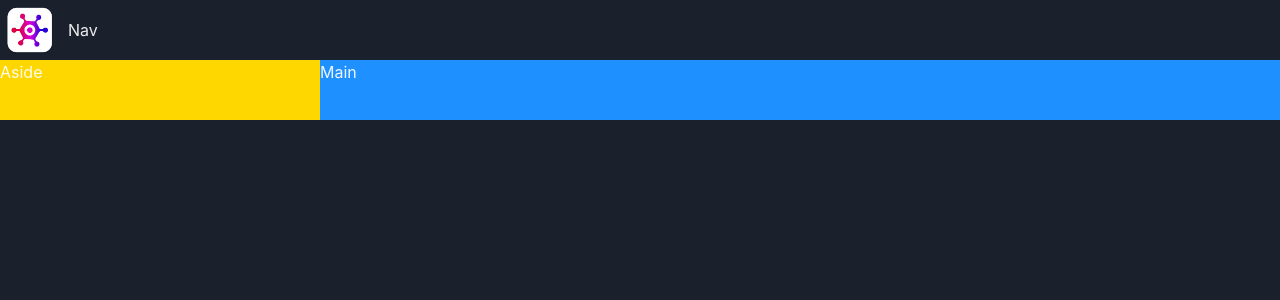
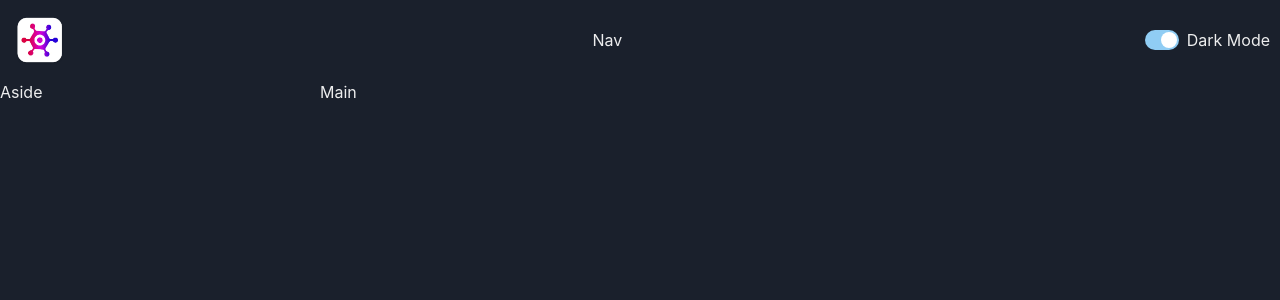
Before and after one commit to HurricaneSKC/game-hub, a React (Vite) app: page / in a window 1280 px wide. Shown: the top 300 px of the page. Built offline with nearby package versions, Linux system fonts and the light colour scheme.

Commit message:
Adds color mode switch

```diff
--- a/src/App.tsx
+++ b/src/App.tsx
@@ -16,11 +16,11 @@ function App() {
         <NavBar />
       </GridItem>
       <Show above="lg">
-        <GridItem colSpan={2} area="aside" bg="gold">
+        <GridItem colSpan={2} area="aside" bg="">
           Aside
         </GridItem>
       </Show>
-      <GridItem colSpan={6} area="main" bg="dodgerblue">
+      <GridItem colSpan={6} area="main" bg="">
         Main
       </GridItem>
     </Grid>
--- a/src/Navigation/NavBar.tsx
+++ b/src/Navigation/NavBar.tsx
@@ -1,11 +1,13 @@
 import { HStack, Image, Text } from "@chakra-ui/react";
 import logo from "../assets/GameHub Resources/Logo/logo.webp";
+import ColorModeSwitch from "../assets/ColorModeSwitch/ColorModeSwitch";
 
 const NavBar = () => {
   return (
-    <HStack>
+    <HStack justifyContent="space-between" padding="10px">
       <Image src={logo} boxSize="60px" />
       <Text>Nav</Text>
+      <ColorModeSwitch />
     </HStack>
   );
 };
--- /dev/null
+++ b/src/assets/ColorModeSwitch/ColorModeSwitch.tsx
@@ -0,0 +1,13 @@
+import { HStack, Switch, Text, useColorMode } from "@chakra-ui/react";
+
+const ColorModeSwitch = () => {
+  const { colorMode, toggleColorMode } = useColorMode();
+  return (
+    <HStack>
+      <Switch isChecked={colorMode === "dark"} onChange={toggleColorMode} />
+      <Text>{colorMode === "light" ? "Light" : "Dark"} Mode</Text>
+    </HStack>
+  );
+};
+
+export default ColorModeSwitch;
```
